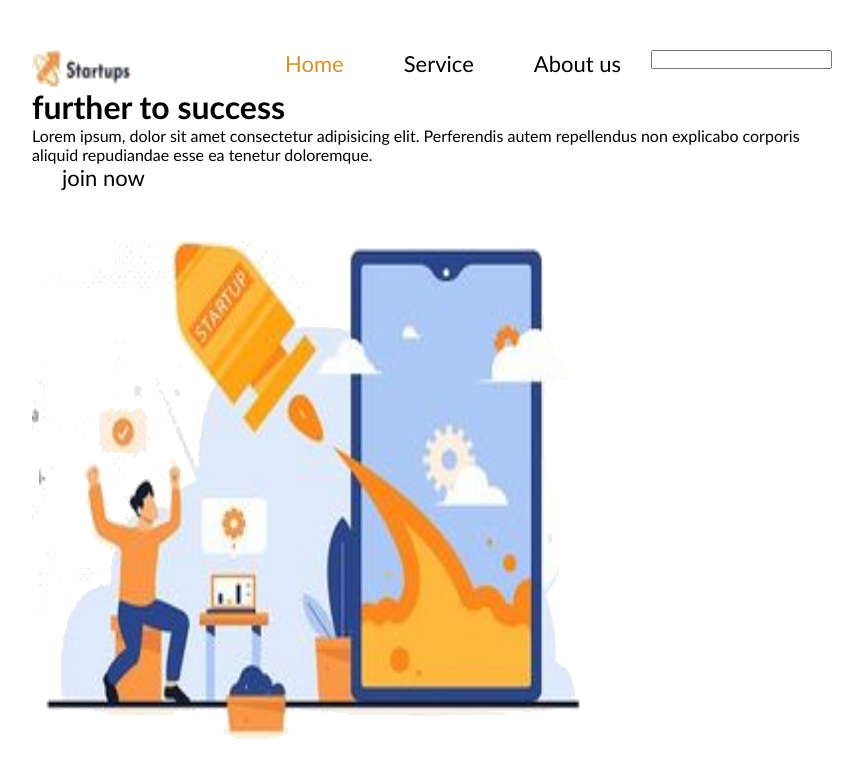
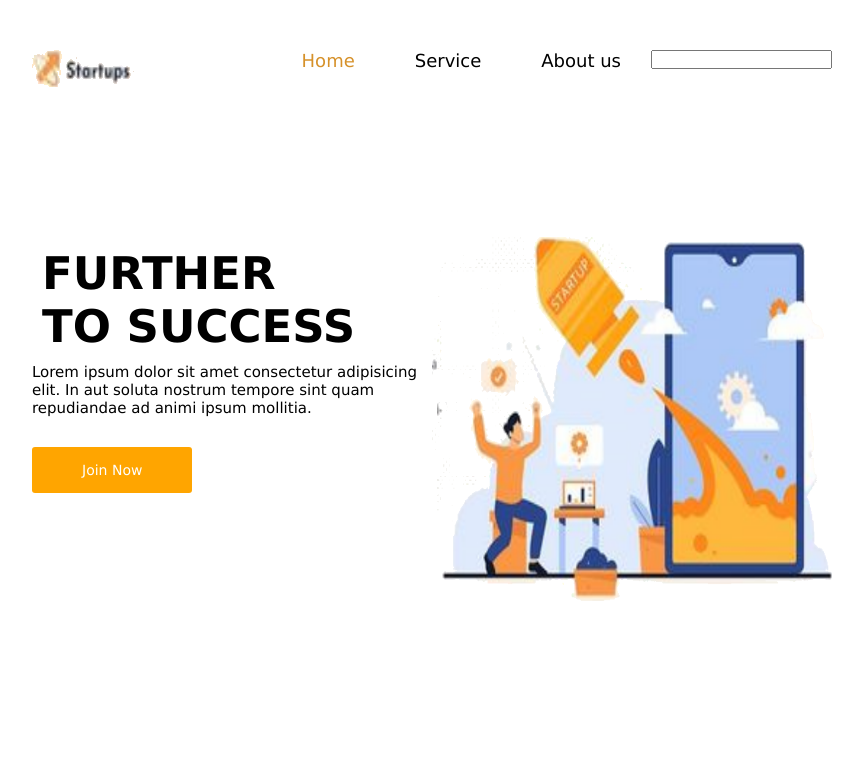
Before and after one commit to Kristle22/SUCCESS-project, a website: page index.html in a window 1280 px wide. Shown: the whole page, without its empty margins (208-1071 px from the left). Drawn offline with Linux system fonts and the light colour scheme.

Commit message:
Main content #4

```diff
--- a/css/style.css
+++ b/css/style.css
@@ -7,7 +7,7 @@ body * {
 }
 
 body {
-    font-family: 'Gill Sans', 'Gill Sans MT', Calibri, 'Trebuchet MS', sans-serif;
+    font-family:Verdana, Geneva, Tahoma, sans-serif;
 }
 header, main {
     width: 800px;
@@ -26,11 +26,11 @@ li {
     float: left;
     margin-top: 50px;
 }
-img {
+.logo {
     margin-top: 50px;
 }
 a {
-    font-size: 22px;
+    font-size: 18px;
     text-decoration: none;
     padding: 10px 30px;
     color: black;
@@ -38,3 +38,27 @@ a {
 .active {
     color:rgb(214, 145, 42)
 }
+main {
+    margin-top: 150px;
+}
+.text-content, .image {
+    width: 50%;
+    float: left;
+}
+h1 {
+    font-size: 45px;
+    text-transform: uppercase;
+    margin: 10px;
+}
+.join-link {
+    background-color: orange;
+    color: white;
+    border-radius: 3px;
+    font-size: 14px;
+    text-transform: capitalize;
+    padding: 15px 50px;
+}
+p {
+    margin-bottom: 45px;
+    font-size: 15px;
+}
--- a/index.html
+++ b/index.html
@@ -11,7 +11,7 @@
 <body>
     <header>
         <nav>
-            <img src="./img/logo.png" alt="logo">
+            <img class="logo" src="./img/logo.png" alt="logo">
             <ul>
                 <li><a class="active" href="#">Home</a></li>
                 <li><a href="#">Service</a></li>
@@ -21,12 +21,12 @@
         </nav>
     </header>
     <main>
-        <div>
-            <h1>further to success</h1>
-            <p>Lorem ipsum, dolor sit amet consectetur adipisicing elit. Perferendis autem repellendus non explicabo corporis aliquid repudiandae esse ea tenetur doloremque.</p>
-            <a href="#">join now</a>
+        <div class="text-content">
+            <h1>further<br>to success</h1>
+            <p>Lorem ipsum dolor sit amet consectetur adipisicing elit. In aut soluta nostrum tempore sint quam repudiandae ad animi ipsum mollitia.</p>
+            <a class="join-link" href="#">join now</a>
         </div>
-        <img src="./img/success.png" alt="success image">
+        <img class="image" src="./img/success.png" alt="success image">
     </main>
 </body>
 </html>
```
